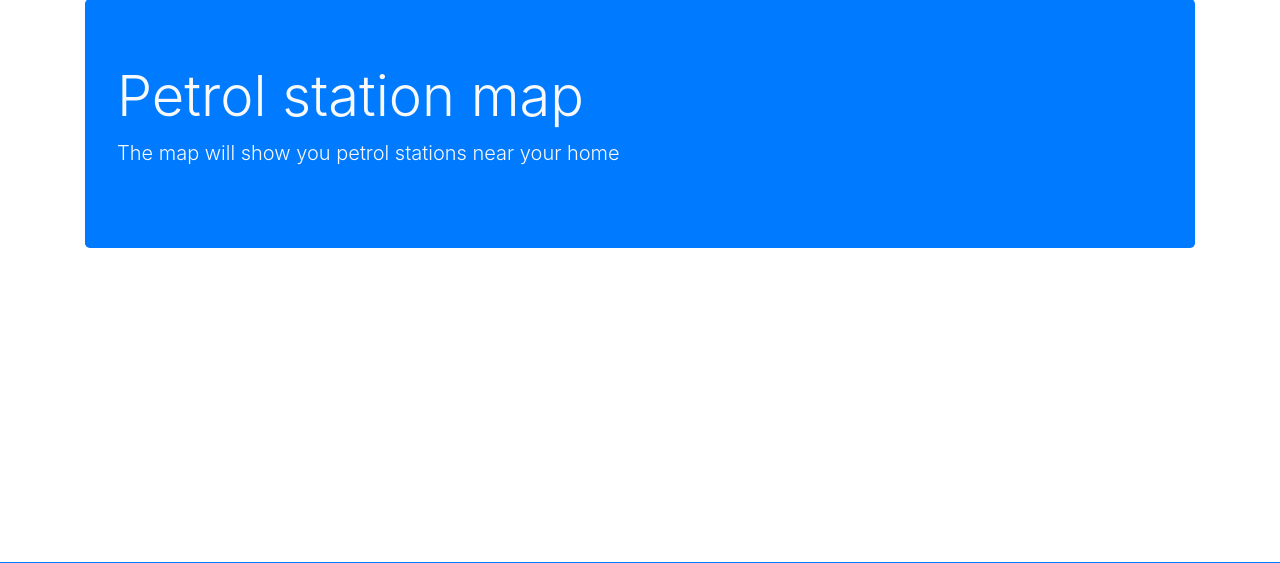
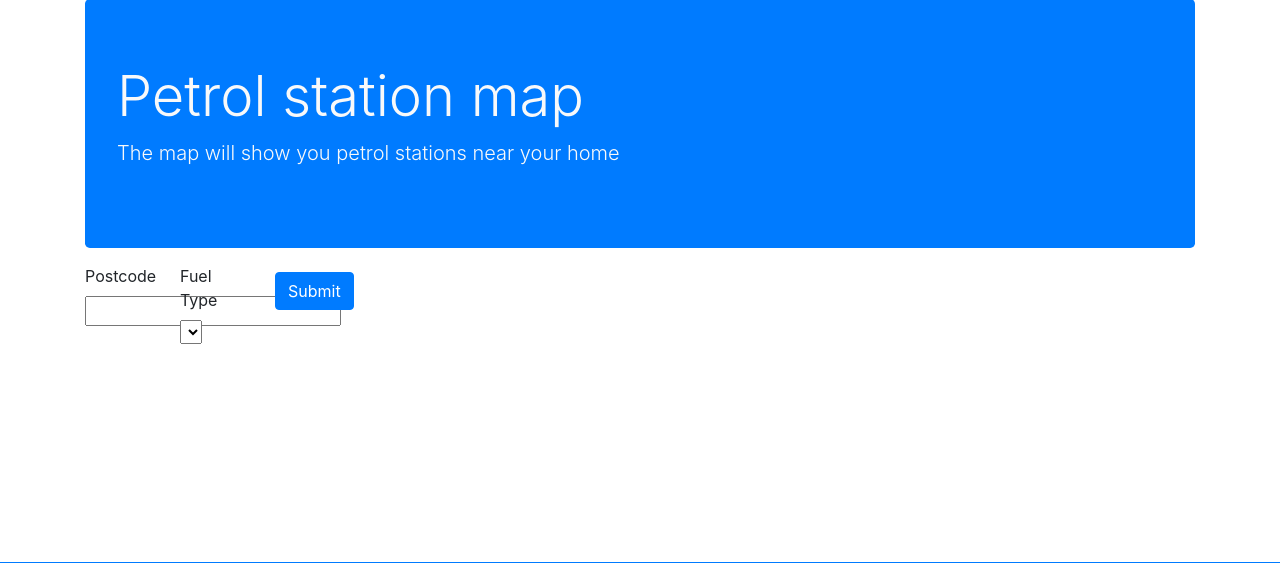
Before and after one commit to PhilipDW183/flask_petrol_map, a Flask app: page / in a window 1280 px wide. Shown: the part 97-660 px from the top of the page. Run offline with Flask 2, Linux system fonts and the light colour scheme; lists and menus that the app fills with data are empty; some libraries are stand-ins or nearby versions.

Commit message:
Add fuel location form

```diff
--- /dev/null
+++ b/petrol_locations/forms.py
@@ -0,0 +1,18 @@
+from flask_wtf import FlaskForm
+from wtforms import StringField, SelectField
+from wtforms.validators import DataRequired, Length, Regexp
+import re
+
+FUEL_TYPES = ["Diesel","Octane 91","Octane 95","Octane 98","E10","LPG", "LH2"]
+
+class PetrolForm(FlaskForm):
+    postcode = StringField("Postcode",
+                           validators = [DataRequired(),
+                                         Length(min=5, max=8,
+                                                message="Should be 5 to 7 letters"),
+                                        Regexp(regex=r'\b[A-Z]{1,2}[0-9][A-Z0-9]? [0-9][ABD-HJLNP-UW-Z]{2}\b',
+                                               flags=re.IGNORECASE,
+                                               message="Not a recognised postcode")] )
+    fuel_type = SelectField("Fuel Type",
+                            choices = ((fuel, fuel) for fuel in FUEL_TYPES),
+                            validators = [DataRequired()])
--- a/petrol_locations/routes.py
+++ b/petrol_locations/routes.py
@@ -1,6 +1,8 @@
 from petrol_locations import app
+from petrol_locations.forms import PetrolForm
 from flask import render_template
 
 @app.route("/")
 def index():
-    return render_template("index.html")
+    form = PetrolForm()
+    return render_template("index.html", form=form)
--- a/petrol_locations/templates/index.html
+++ b/petrol_locations/templates/index.html
@@ -1,10 +1,31 @@
-{% extends "layout.html" %}
+{% extends "layout.html" %} {% block content %}
+<div class="jumbotron bg-primary text-light mt-3 mb-3">
+  <h1 class="display-4">Petrol station map</h1>
+  <p class="lead">The map will show you petrol stations near your home</p>
+</div>
 
-{% block content %}
-    <div class ="jumbotron bg-primary text-light mt-3 mb-3">
-        <h1 class = "display-4">Petrol station map</h1>
-        <p class = "lead">
-            The map will show you petrol stations near your home
-        </p>
-    </div>
+<div class="row mb-3">
+  <div class="col-12 col-md-4 col-xl-3">
+    <form name="search", action="", method="post">
+      {{form.hidden_tag()}}
+      <div class="row">
+        <div class = "col-12 col-md-6 col-xl-4">
+          {{form.postcode.label}}</br>
+          {{form.postcode}}
+        </div>
+        <div class = "col-12 col-md-6 col-xl-4">
+          {{form.fuel_type.label}}</br>
+          {{form.fuel_type}}
+        </div>
+        <div class = "col-12 col-md-6 col-xl-4 mt-2">
+          <button type="submit" class="btn btn-primary">Submit</button>
+        </div>
+
+      </div>
+    </form>
+
+  </div>
+  <div class="col-12 col-md-8 col-xl-9" id="map"></div>
+</div>
+
 {% endblock %}
--- a/petrol_locations/templates/layout.html
+++ b/petrol_locations/templates/layout.html
@@ -6,6 +6,12 @@
 
     <link rel="stylesheet" type="text/css" href="https://stackpath.bootstrapcdn.com/bootstrap/4.3.1/css/bootstrap.min.css" integrity="sha384-ggOyR0iXCbMQv3Xipma34MD+dH/1fQ784/j6cY/iJTQUOhcWr7x9JvoRxT2MZw1T" crossorigin="anonymous">
     <link rel="stylesheet" href="{{url_for('static', filename='css/styles.css')}}">
+    <link rel="stylesheet" href="https://unpkg.com/leaflet@1.9.3/dist/leaflet.css"
+    integrity="sha256-kLaT2GOSpHechhsozzB+flnD+zUyjE2LlfWPgU04xyI="
+    crossorigin=""/>
+    <script src="https://unpkg.com/leaflet@1.9.3/dist/leaflet.js"
+    integrity="sha256-WBkoXOwTeyKclOHuWtc+i2uENFpDZ9YPdf5Hf+D7ewM="
+    crossorigin=""></script>
     <title>{% block title %}Petrol station map{% endblock %}</title>
   </head>
   <body>
```
